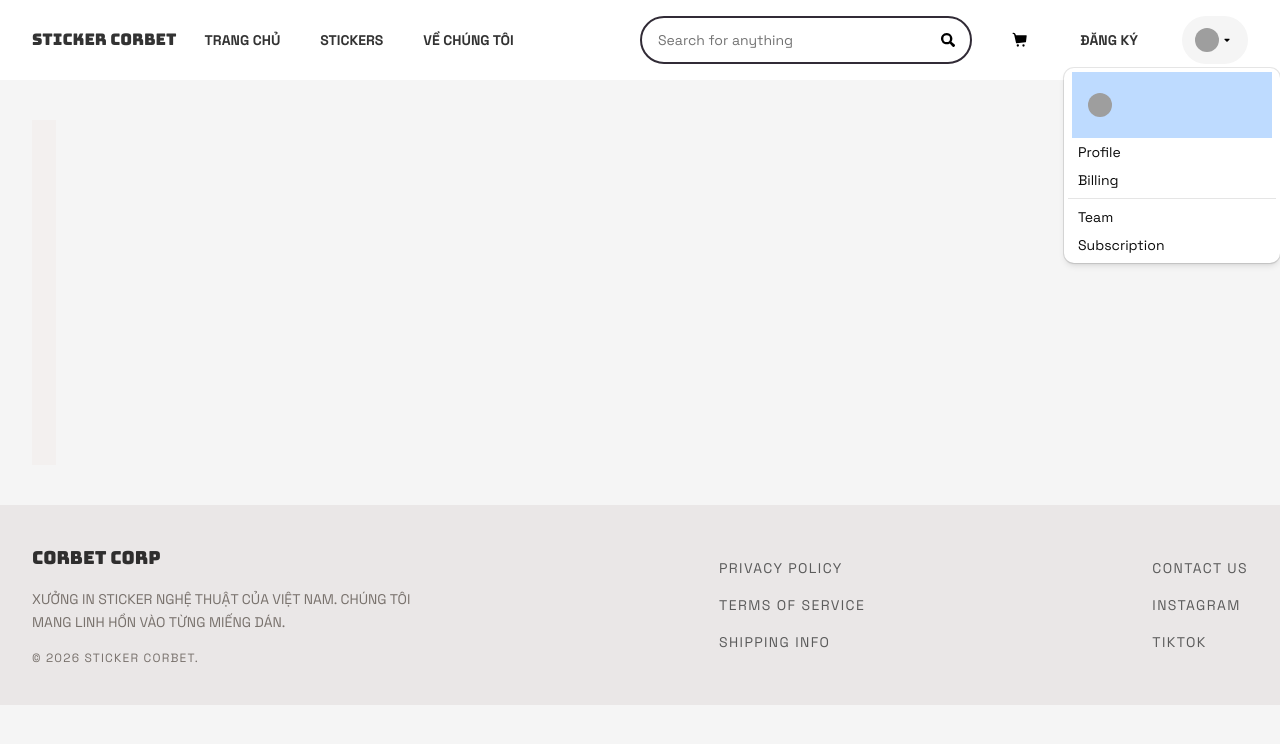
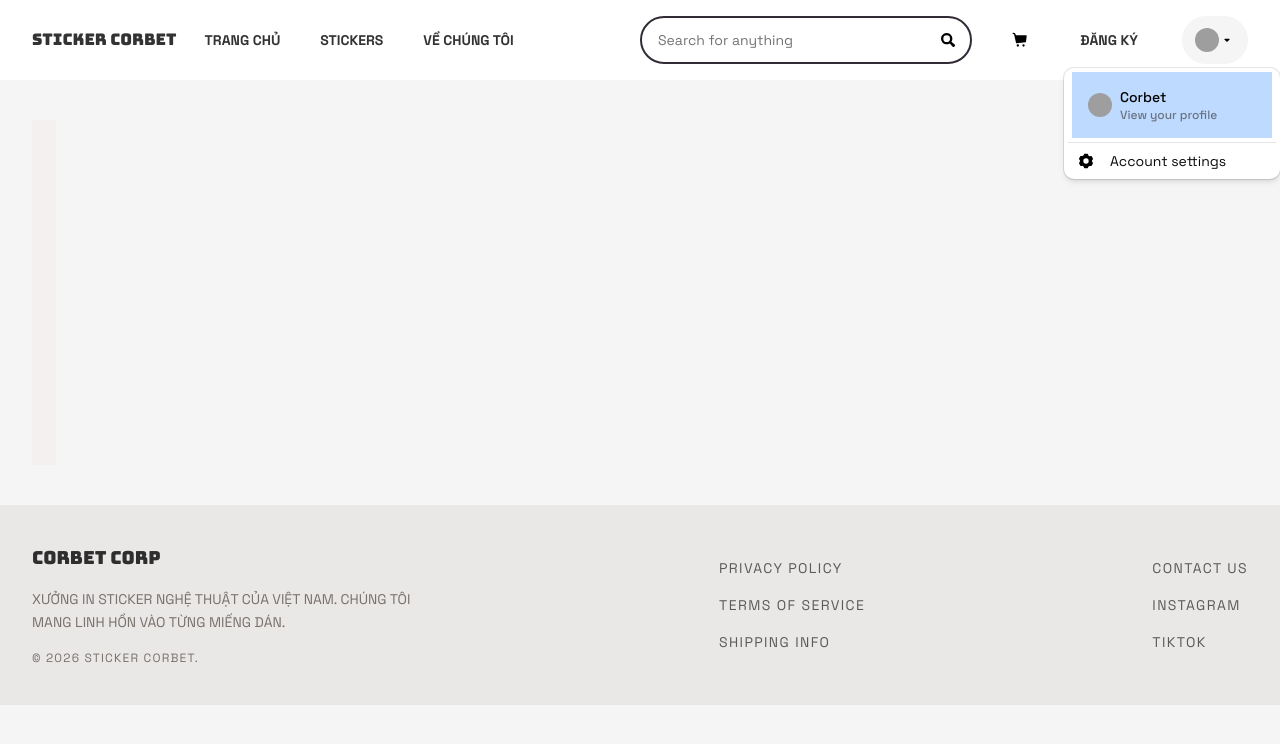
Before and after one commit to corbet91/sticker-corbet, a Next.js app: page / in a window 1280 px wide. Both pictures are taken after a click on the button 1215 px from the left and 40 px from the top of the page. Shown: the top 744 px of the page. Built offline with nearby package versions, Linux system fonts and the light colour scheme; grey boxes are pictures that could not be loaded.

Commit message:
update code

```diff
--- a/components/header/index.tsx
+++ b/components/header/index.tsx
@@ -16,6 +16,7 @@ import {
 } from "../ui/dropdown-menu";
 import Image from "next/image";
 import DropDownIcon from "@/public/icons/drop-down";
+import SettingsIcon from "@/public/icons/settings";
 
 const Header = () => {
   return (
@@ -114,14 +115,21 @@ const Header = () => {
                   alt="User Avatar"
                   className="rounded-full w-6 h-6"
                 />
+                <div>
+                  <p className="text-sm font-medium text-black">Corbet</p>
+                  <p className="text-xs text-gray-500">View your profile</p>
+                </div>
               </DropdownMenuLabel>
-              <DropdownMenuItem>Profile</DropdownMenuItem>
-              <DropdownMenuItem>Billing</DropdownMenuItem>
             </DropdownMenuGroup>
             <DropdownMenuSeparator />
             <DropdownMenuGroup>
-              <DropdownMenuItem>Team</DropdownMenuItem>
-              <DropdownMenuItem>Subscription</DropdownMenuItem>
+              <DropdownMenuItem className="flex flex-row gap-4">
+                <SettingsIcon className="w-9 h-9" />
+                <p className="text-sm">Account settings</p>
+              </DropdownMenuItem>
+              {/* <DropdownMenuItem>
+                <p className="text-sm font-medium">Subscription</p>
+              </DropdownMenuItem> */}
             </DropdownMenuGroup>
           </DropdownMenuContent>
         </DropdownMenu>
--- a/public/icons/settings.tsx
+++ b/public/icons/settings.tsx
@@ -1,3 +1,4 @@
+import * as React from "react";
 import { SVGProps } from "react";
 const SettingsIcon = (props: SVGProps<SVGSVGElement>) => (
   <svg
```
